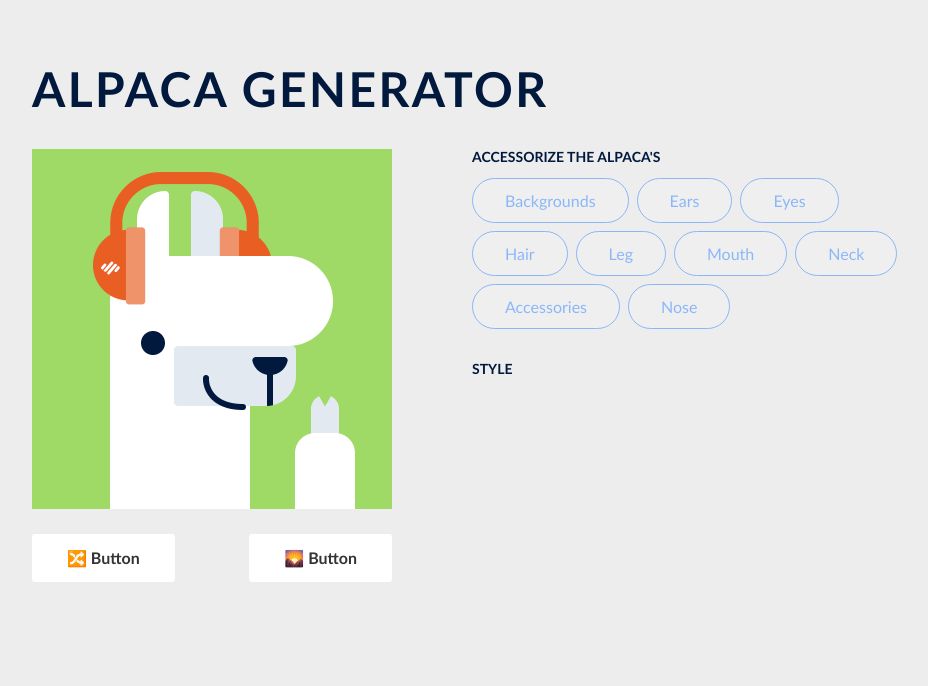
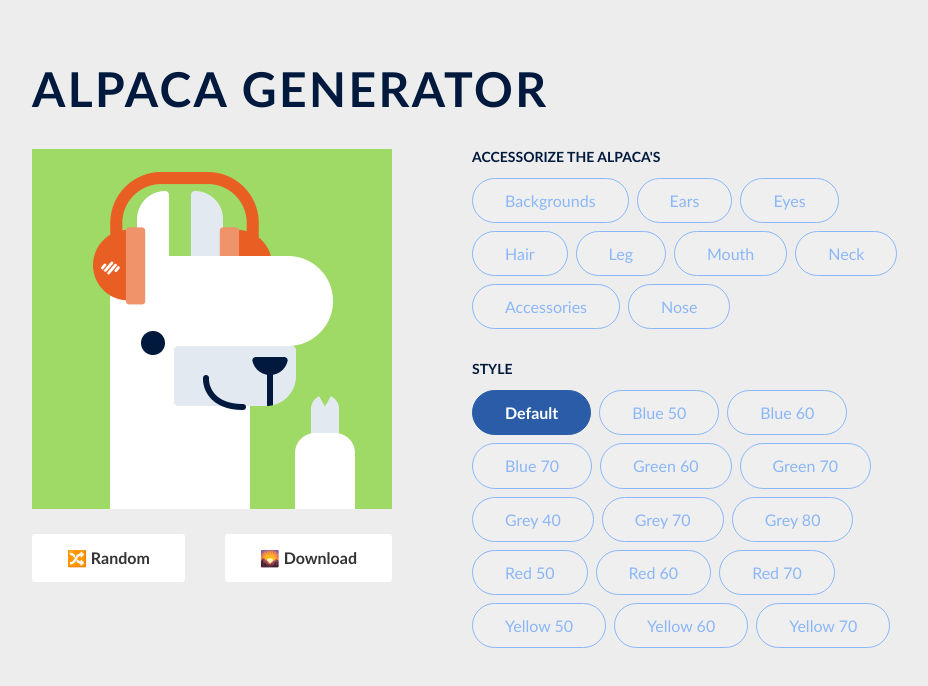
Before and after one commit to KhirovSasha/react-alpaca-image-generator, a React (Create React App) app: page / in a window 1280 px wide. Shown: the top 686 px of the page, without its empty margins (152-1080 px from the left). Built offline with nearby package versions, Linux system fonts and the light colour scheme.

Commit message:
added buttons of style name items and method for changed items on alpaca

```diff
--- a/src/components/Button.jsx
+++ b/src/components/Button.jsx
@@ -1,8 +1,8 @@
 import React from "react";
 
-const Button = ({emoji, action}) => {
+const Button = ({emoji, action, name}) => {
     return (
-        <button className="bottom-button" onClick={() => action()}>{emoji} Button</button>
+        <button className="bottom-button" onClick={() => action()}>{emoji} {name}</button>
     );
 }
 
--- /dev/null
+++ b/src/components/Style.jsx
@@ -0,0 +1,11 @@
+const Style = ({attribute, attributes, changeImage}) => {
+
+    return (
+        <button key={attribute.id} className={`btn ${attribute.selected ? "selected" : ""} `}
+                onClick={() => changeImage(attributes, attribute)}>
+            {attribute.label}
+        </button>
+    )
+}
+
+export default Style;
--- a/src/components/alpaca.jsx
+++ b/src/components/alpaca.jsx
@@ -112,8 +112,8 @@ const Alpaca = () => {
                 <div className="left">
                     <AlpacaArt attr={alpacaAttr}/>
                     <div className="blockOfButtons">
-                        <Button action={()=> console.log(1)} emoji={'🔀'}/>
-                        <Button action={downloadImage} emoji={'🌄'}/>
+                        <Button action={()=> console.log(1)} emoji={'🔀'} name={'Random'}/>
+                        <Button action={downloadImage} emoji={'🌄'} name={'Download'}/>
                     </div>
                 </div>
                 <div className="right">
@@ -125,6 +125,9 @@ const Alpaca = () => {
                     </div>
                     <div className='styles'>
                         <h2>Style</h2>
+                        {feature.items.map(attribute => (
+                            <Style attribute={attribute} attributes={feature} changeImage={changeImage}/>
+                        ))}
                     </div>
                 </div>
             </div>
```
